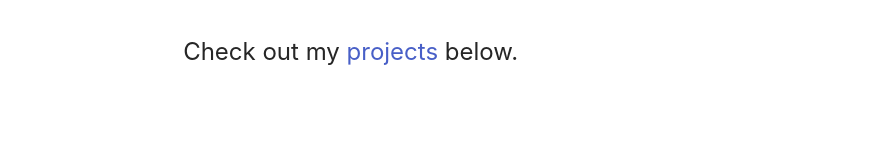
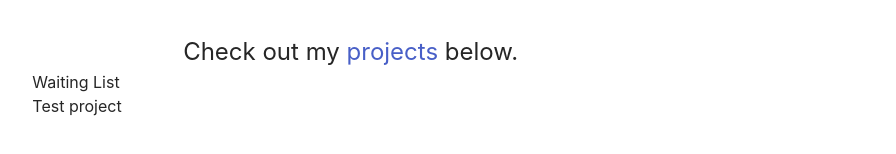
Before and after one commit to chuac/Portfolio, a Vue app: page / in a window 1280 px wide. Shown: the part 490-644 px from the top of the page, without its empty margins (185-1081 px from the left). Built offline with nearby package versions, Linux system fonts and the light colour scheme.

Commit message:
Project and Projects components

```diff
--- a/src/App.vue
+++ b/src/App.vue
@@ -3,6 +3,7 @@
         <div class="column is-two-thirds">
             <header-nav></header-nav>
             <biography></biography>
+            <projects></projects>
         </div>
     </div>
 </template>
@@ -10,12 +11,14 @@
 <script>
 import Header from './components/Header.vue'
 import Biography from './components/Biography.vue'
+import Projects from './components/Projects.vue'
 
 export default {
   name: 'App',
   components: {
       'header-nav': Header,
-      'biography': Biography
+      'biography': Biography,
+      'projects': Projects
   }
 }
 </script>
--- a/src/assets/main.scss
+++ b/src/assets/main.scss
@@ -1,5 +1,9 @@
 $purple: #747fe0;
 $text: hsl(0, 0%, 15%);
+
+a {
+    // color: $purple;
+}
 
 .bio-container {
     display: grid;
--- a/src/components/Project.vue
+++ b/src/components/Project.vue
@@ -1,12 +1,14 @@
 <template>
     <div>
-
+        {{ project.name }}
     </div>
 </template>
 
 <script>
 export default {
-
+    props: {
+        project: Object
+    }
 }
 </script>
 
--- a/src/components/Projects.vue
+++ b/src/components/Projects.vue
@@ -1,12 +1,38 @@
 <template>
     <div>
-
+        <project
+            v-for="project in projects"
+            :key="project.name"
+            :project="project"
+        ></project>
     </div>
 </template>
 
 <script>
+import Project from './Project.vue'
+
 export default {
-
+    components: {
+      'project': Project
+    },
+    data() {
+        return {
+            projects: [
+                {
+                    name: 'Waiting List',
+                    description: '...',
+                    live_demo: 'https://waitlist.chuac.me/',
+                    github: 'https://github.com/chuac/Waiting-List'
+                },
+                {
+                    name: 'Test project',
+                    description: '...',
+                    live_demo: 'https://waitlist.chuac.me/',
+                    github: 'https://github.com/chuac/Waiting-List'
+                }
+            ]
+        }
+    }
 }
 </script>
 
```
Also changed, not shown: 1 other file (tests, documents, lock files or other folders).
